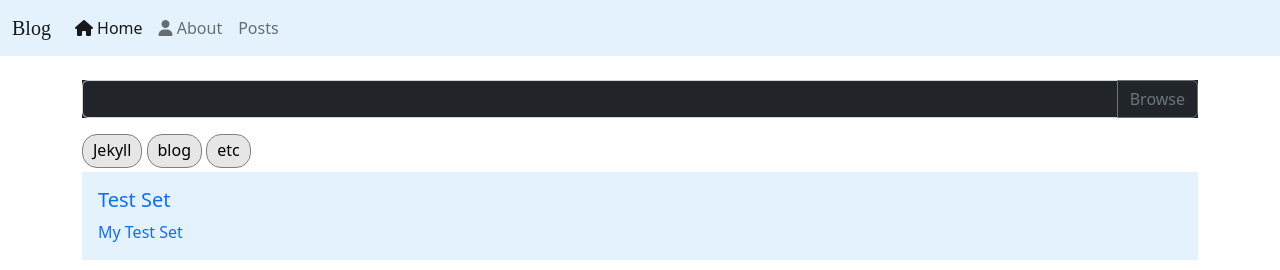
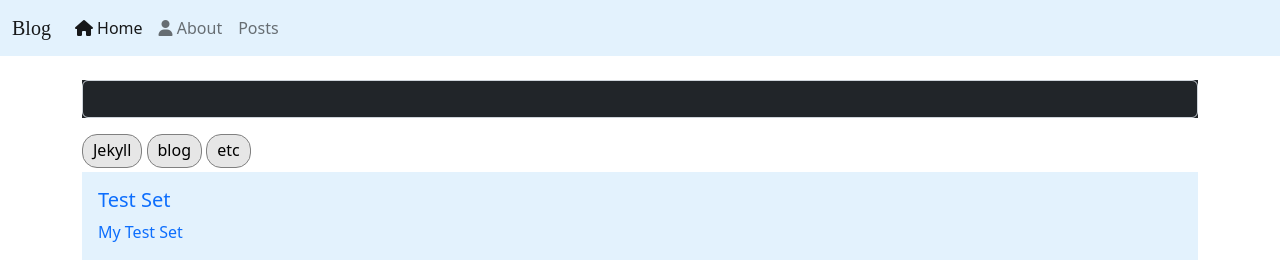
Before and after one commit to happydm09/B, a Jekyll site: the page built from pages/posts.md, in a window 1280 px wide. Shown: the top 270 px of the page. Built offline with Jekyll 4.4.1, drawn with Linux system fonts in a browser that asks for light colours; nearby versions of some CDN libraries; some web fonts are replaced; comment, search, counter and statistics services are not loaded.

Commit message:
Update tags.html

```diff
--- a/_includes/tags.html
+++ b/_includes/tags.html
@@ -1,8 +1,7 @@
 <!-- Tag -->
 <div class='container'>
   <div class="input-group mb-3 bg-dark">
-    <input type="text" class="form-control bg-dark" aria-describedby="button-addon2">
-    <button class="btn btn-outline-secondary" type="button" id="button-addon2" onClick='Search()'>Browse</button>
+    <input type="text" class="form-control bg-dark" id = 'inp'>
   </div>
   {% for tag in site.data.tags %}
     <span class="tag mb-1" data-tag="{{tag}}">{{tag}}</span>
```
